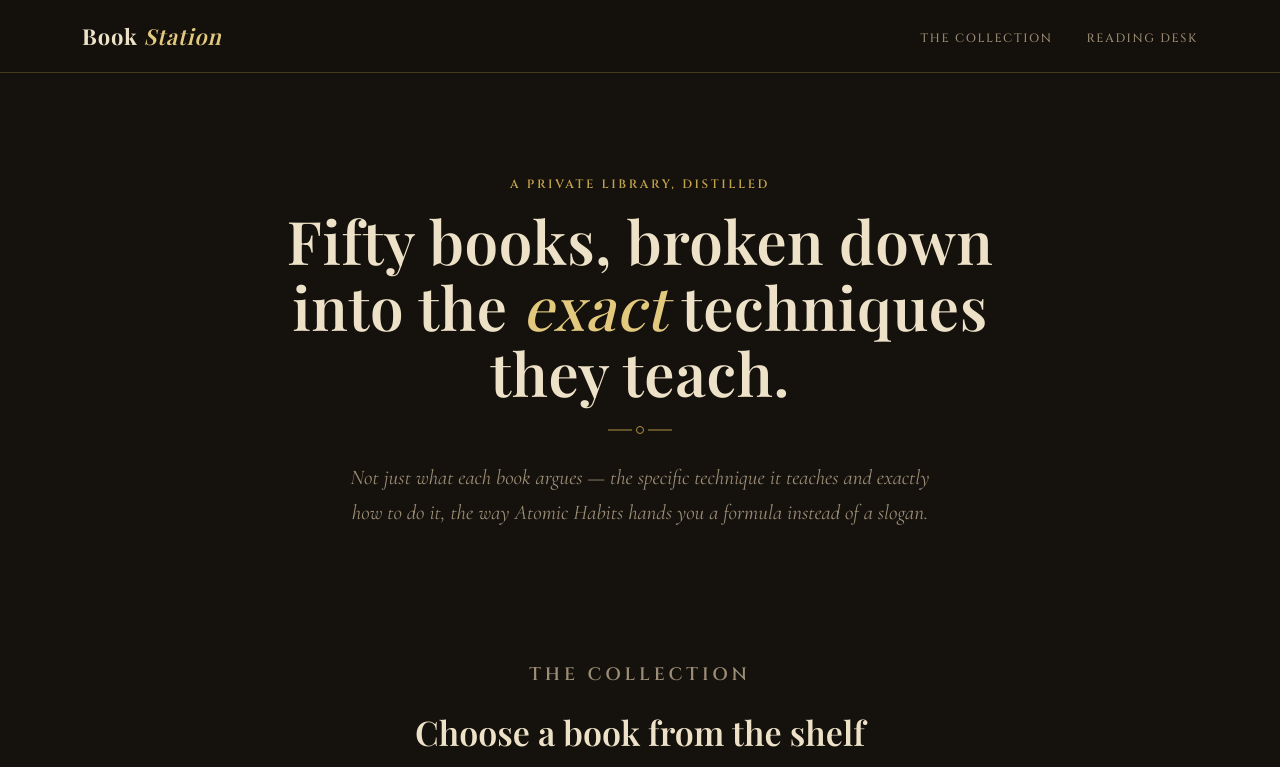
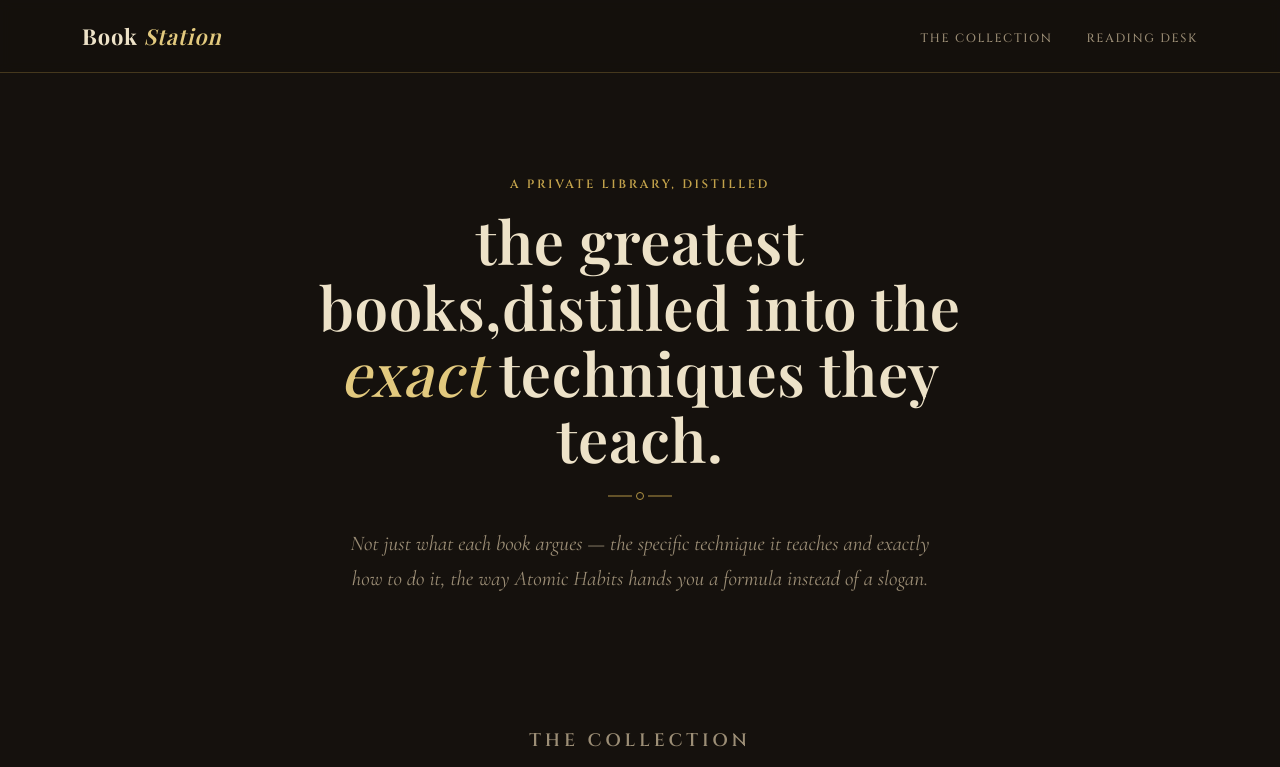
Before and after one commit to book-station1/2, a plain HTML site: page book_station1.html in a window 1280 px wide. Shown: the top 767 px of the page. Drawn offline with nearby package versions, Linux system fonts and the light colour scheme; a web font is replaced by a local one.

Commit message:
Update header text in book_station1.html

```diff
--- a/book_station1.html
+++ b/book_station1.html
@@ -192,7 +192,7 @@
 
 <section class="hero">
   <p class="eyebrow">A private library, distilled</p>
-  <h1>Fifty books, broken down into the <em>exact</em> techniques they teach.</h1>
+  <h1>the greatest books,distilled into the <em>exact</em> techniques they teach.</h1>
   <svg class="ornament" viewBox="0 0 64 14" fill="none" xmlns="http://www.w3.org/2000/svg">
     <line x1="0" y1="7" x2="24" y2="7" stroke="#C2A24B" stroke-width="1"/>
     <circle cx="32" cy="7" r="3.5" stroke="#C2A24B" stroke-width="1"/>
```
